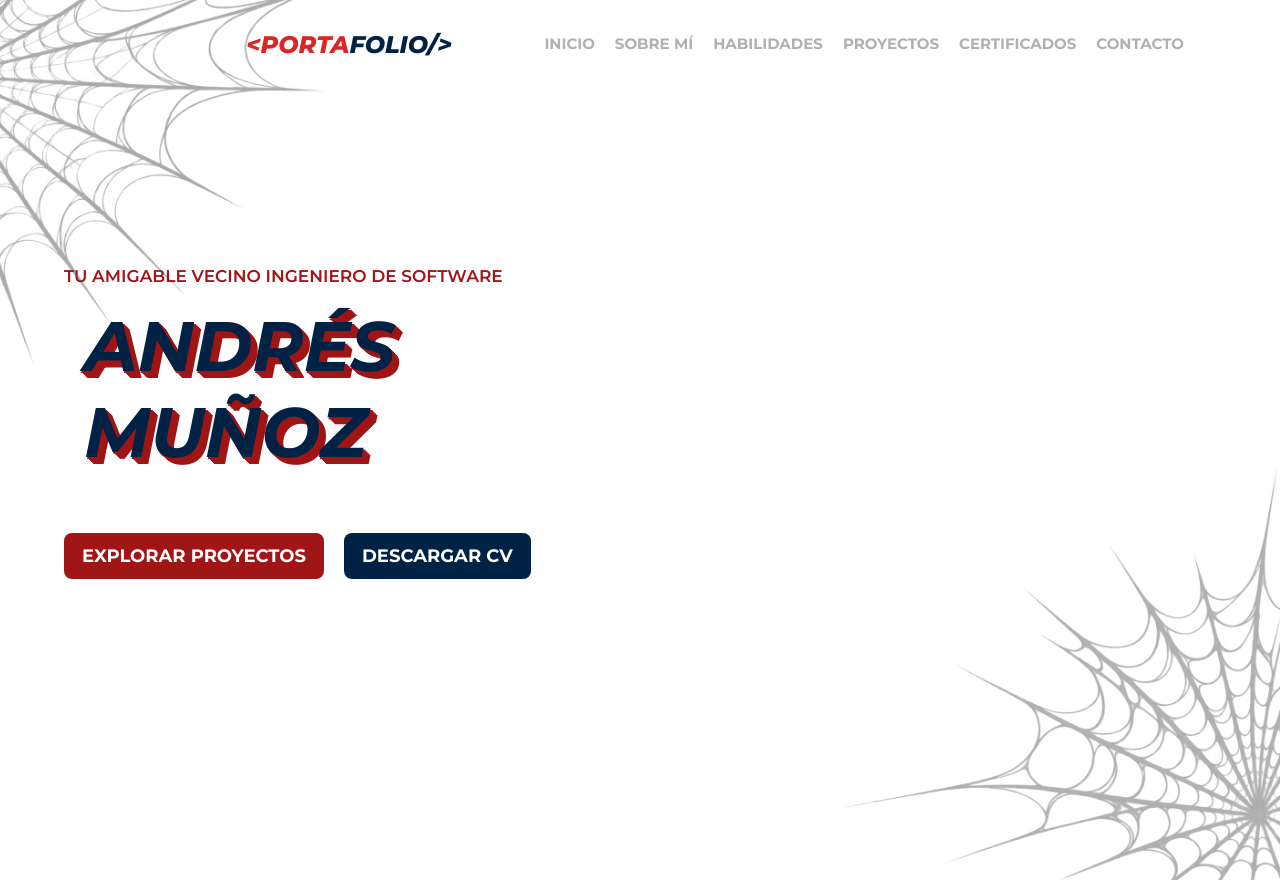
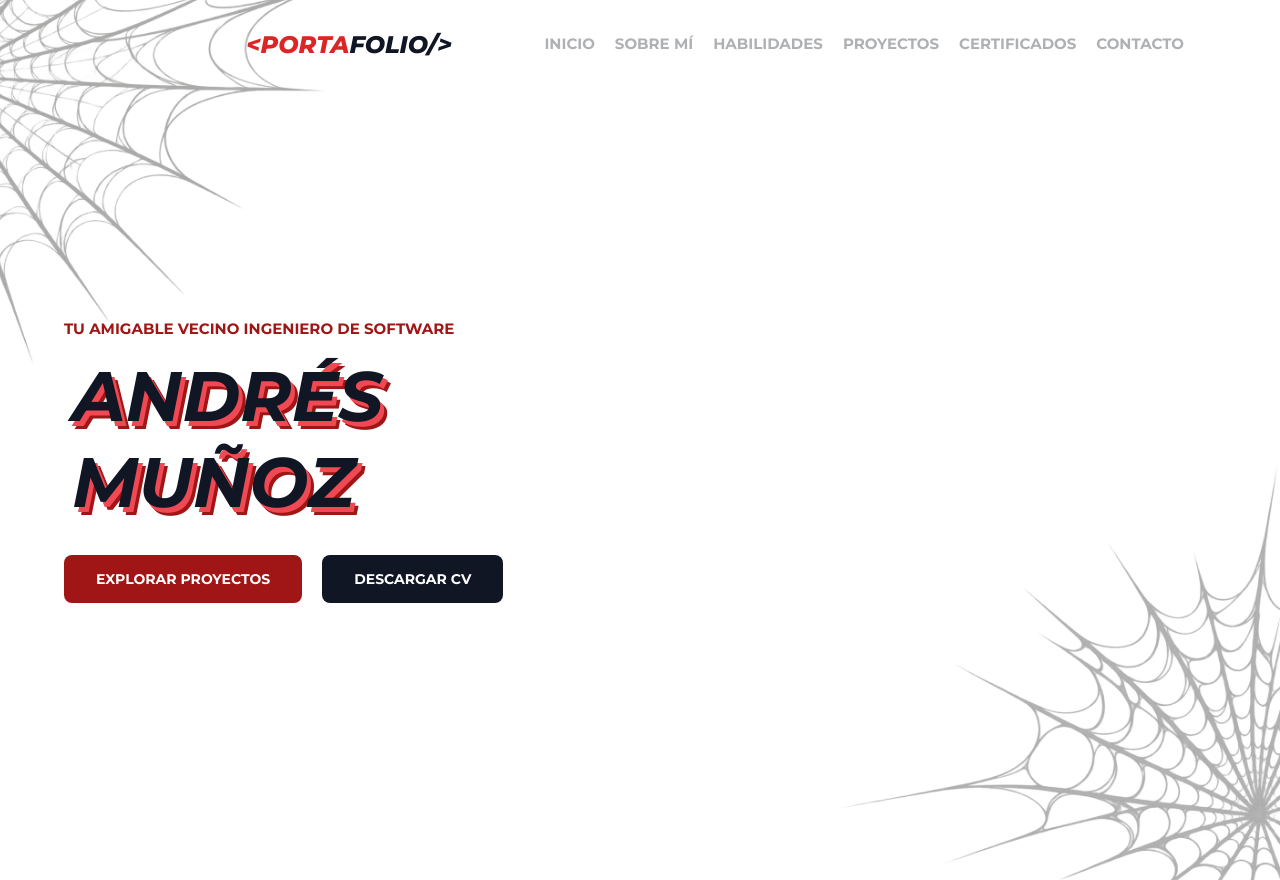
Before and after one commit to andresmdevco/portfolio, a React (Vite) app: page / in a window 1280 px wide. Built offline with nearby package versions, Linux system fonts and the light colour scheme.

Commit message:
style: improve home section styling

```diff
--- a/src/App.module.css
+++ b/src/App.module.css
@@ -1,5 +1,5 @@
 .container {
-  width: min(90%, 160rem);
+  width: min(90%, 180rem);
   margin: 0 auto;
 }
 
--- a/src/components/Home/Home.module.css
+++ b/src/components/Home/Home.module.css
@@ -1,43 +1,40 @@
 .principal{
-  padding-top: 3rem;
+  margin-top: 3rem;
 }
 @media (min-width: 768px) {
   .principal {
-    padding-top: 16rem;
+    margin-top:23rem;
   }
 }
 
 .info {
-  color: var(--primary);
   text-transform: uppercase;
   font-family: var(--subtitlesFont);
-  font-size: 1.4rem;
-  font-weight: 600;
+}
+
+.infop{
+  color: var(--primary);
+  font-size: 1.2rem;
+  font-weight: 700;
 }
 @media (min-width: 768px) {
-  .info {
-    font-size: 1.7rem;
+  .infop {
+    font-size: 1.5rem;
   }
 }
 
 .glitch {
-  margin-top: 0;
-  padding-left: 2rem;
+  margin: 0;
+  padding-left: .8rem;
+
   color: var(--dark-blue);
-  font-family: var(--subtitlesFont);
   font-size: 4.5rem;
   font-weight: 700;
-  text-transform: uppercase;
   font-style: italic;
 
   text-shadow:
-    1px 2px 0 var(--primary),
-    2px 2px 0 var(--primary),
-    3px 3px 0 var(--primary),
-    4px 4px 0 var(--primary),
-    5px 5px 0 var(--primary),
-    6px 6px 0 var(--primary),
-    7px 7px 0 var(--primary);
+    4px 5px 0 var(--lightRed),
+    7px 8px 0 var(--primary);
 }
 @media (min-width: 768px) {
   .glitch {
@@ -51,38 +48,43 @@
 .links {
   display: flex;
   flex-direction: column;
-  gap: 2rem;
+  gap: 1.3rem;
+  margin-top: 3rem;
 }
 @media (min-width: 768px) {
   .links {
     display: flex;
     flex-direction: row;
     gap: 2rem;
+    margin: 0;
   }
 }
 .links a {
-  width: 70%;
   box-sizing: border-box;
   font-family: var(--subtitlesFont);
   font-weight: 700;
-  font-size: 1.8rem;
+  font-size: 1.4rem;
   text-transform: uppercase;
   text-decoration: none;
   text-align: center;
   color: var(--white);
   border-radius: .8rem;
-  padding: 1.2rem 1.8rem;
+  padding: 1.2rem 1rem;
   cursor: pointer;
 }
 @media (min-width: 768px) {
   .links a {
     width: auto;
+    margin-top: 3rem;
+    padding: 1.5rem 3.2rem;
   }
 }
 
 .projects {
+  width: 23rem;
   background-color: var(--primary);
 }
 .download {
+  width: 20rem;
   background-color: var(--dark-blue);
 }
--- a/src/components/Home/Home.tsx
+++ b/src/components/Home/Home.tsx
@@ -4,7 +4,7 @@ export default function Home() {
   return (
       <section className={styles.principal}>
         <div className={styles.info}>
-          <p>Tu amigable vecino ingeniero de software</p>
+          <p className={styles.infop}>Tu amigable vecino ingeniero de software</p>
           <h1 className={styles.glitch}>
             <span>Andrés</span>
             <span>Muñoz</span>
--- a/src/index.css
+++ b/src/index.css
@@ -1,8 +1,9 @@
 :root {
   --primary: #A01515;
   --red: #DC2626;
-  --dark-blue: #002244;
-  --gray: #aeb0b3;
+  --lightRed: #F04954;
+  --dark-blue: #111625;
+  --gray: #AEB0B3;
   --black: #0A0A0A;
   --white: #FFFFFF;
   --mainFont:  "Varela Round", sans-serif;
```
